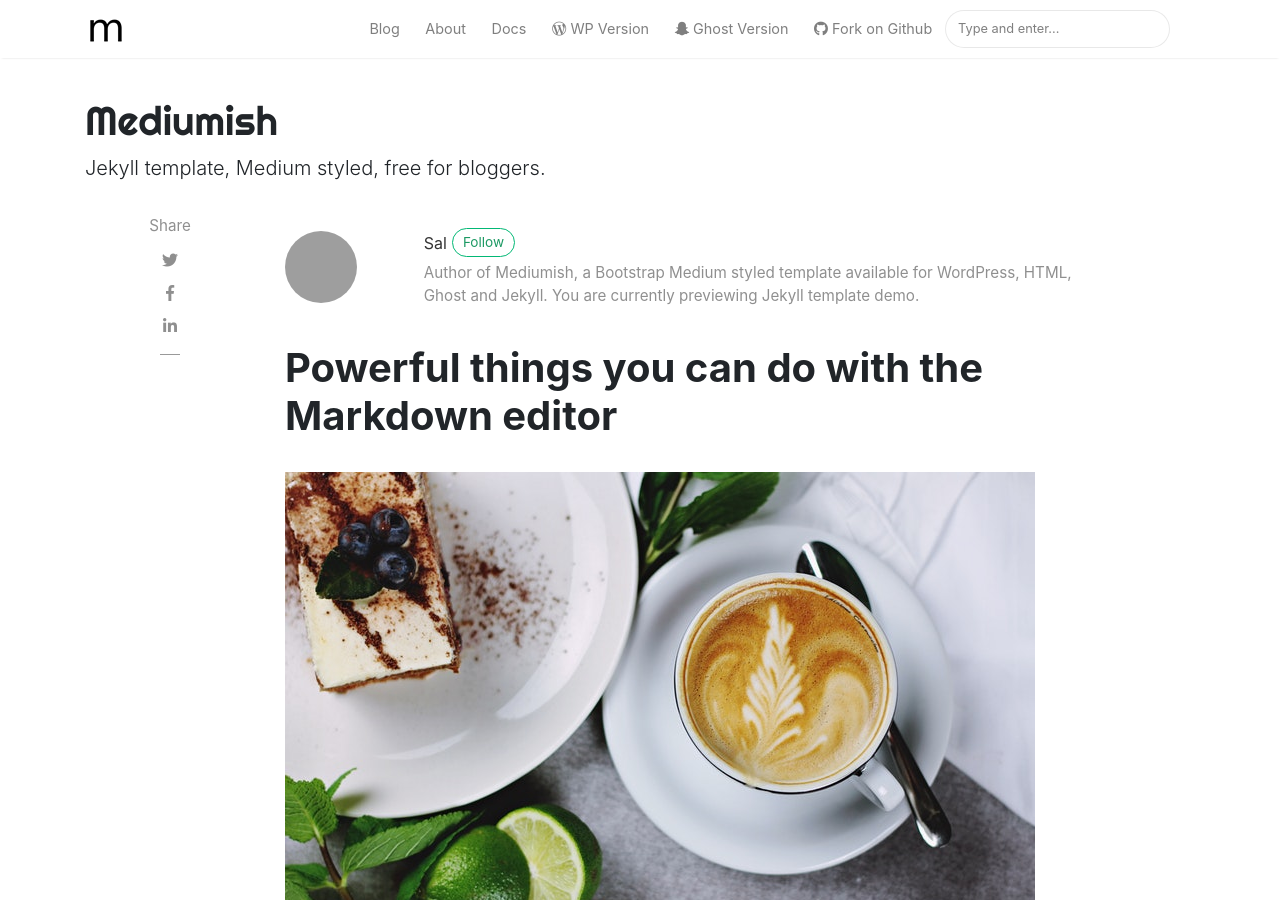
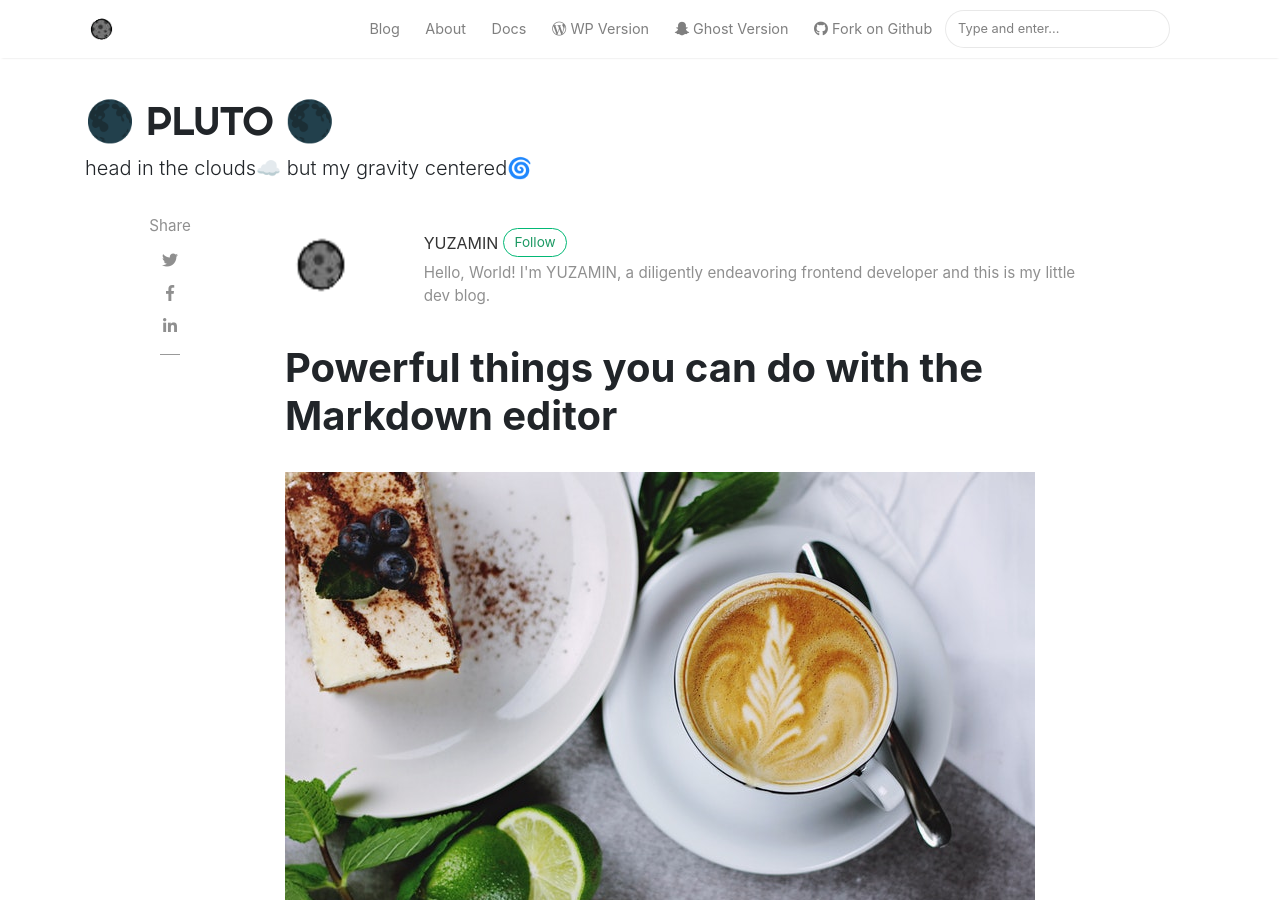
Before and after one commit to nvrtmd/nvrtmd.github.io, a Jekyll site: the page built from _posts/2018-06-12-powerful-things-markdown-editor.md, in a window 1280 px wide and 900 px high. Built offline with Jekyll 4.4.1, drawn with Linux system fonts in a browser that asks for light colours; nearby versions of some CDN libraries; comment, search, counter and statistics services are not loaded; some of the changed text lies outside the part shown; grey boxes are pictures that could not be loaded.

Commit message:
:sparkles: 블로그 이름, 설명, 로고 등 기본 설정 적용

```diff
--- a/_config.yml
+++ b/_config.yml
@@ -1,35 +1,26 @@
 # Site
-name: "Mediumish"
-title: "Mediumish"
-description: "Jekyll template, Medium styled, free for bloggers."
+name: "🌑 PLUTO 🌑"
+title: "🌑 PLUTO 🌑"
+description: "head in the clouds☁ but my gravity centered🌀"
 logo: 'assets/images/logo.png'
 favicon: 'assets/images/logo.png'
-baseurl: /mediumish-theme-jekyll
-google_analytics: 'UA-46278016-1'
-disqus: 'demowebsite'
-mailchimp-list: 'https://wowthemes.us11.list-manage.com/subscribe/post?u=8aeb20a530e124561927d3bd8&amp;id=8c3d2d214b'
+baseurl: ''
+# google_analytics: ''
+# disqus: 'demowebsite'
+# mailchimp-list: 'https://wowthemes.us11.list-manage.com/subscribe/post?u=8aeb20a530e124561927d3bd8&amp;id=8c3d2d214b'
 include: ["_pages"]
 permalink: /:title/
 
 # Authors
 authors:
-  sal:
-    name: Sal
-    display_name: Sal
-    gravatar: e56154546cf4be74e393c62d1ae9f9d4
-    email: wowthemesnet@gmail.com
-    web: https://www.wowthemes.net
-    twitter: https://twitter.com/wowthemesnet
-    description: "Author of Mediumish, a Bootstrap Medium styled template available for WordPress, HTML, Ghost and Jekyll. You are currently previewing Jekyll template demo."
-  john:
-    name: John
-    display_name: John
-    avatar: 'assets/images/avatar.png'
-    gravatar: b1cc14991db7a456fcd761680bbc8f81
-    email: wowthemesnet@gmail.com
-    web: https://www.wowthemes.net
-    twitter: https://twitter.com/wowthemesnet
-    description: "This is the author box. Write a short description of the author here. You are currently previewing Mediumish demo, a Jekyll template compatible with Github pages."
+  admin:
+    name: YUZAMIN
+    display_name: YUZAMIN
+    avatar: 'assets/images/logo.png'
+    email: mmyyjjj@naver.com
+    web: https://github.com/nvrtmd
+    twitter: https://twitter.com/nvrtmd
+    description: "Hello, World! I'm YUZAMIN, a diligently endeavoring frontend developer and this is my little dev blog."
 
 # Plugins
 plugins:
--- a/_posts/2018-06-12-powerful-things-markdown-editor.md
+++ b/_posts/2018-06-12-powerful-things-markdown-editor.md
@@ -1,7 +1,7 @@
 ---
 layout: post
 title:  "Powerful things you can do with the Markdown editor"
-author: sal
+author: admin
 categories: [ Jekyll, tutorial ]
 image: assets/images/16.jpg
 ---
```
Also changed, not shown: assets/images/logo.png.
